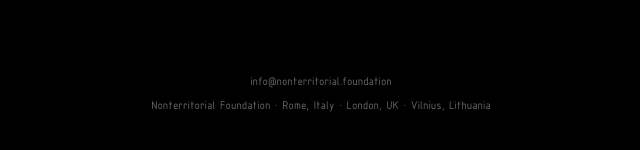
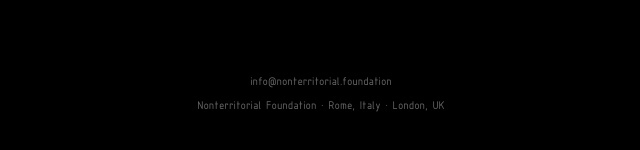
Before and after one commit to Non-territorial/nonterritorial_foundation, a Next.js app: page / in a window 1280 px wide. Shown: the part 1030-1180 px from the top of the page, without its empty margins (319-959 px from the left). Built offline with nearby package versions, Linux system fonts and the light colour scheme.

Commit message:
lituania via

```diff
--- /dev/null
+++ b/globals.d.ts
@@ -0,0 +1 @@
+declare module "*.css";
--- a/src/app/page.tsx
+++ b/src/app/page.tsx
@@ -75,7 +75,7 @@
             info@nonterritorial.foundation
           </a>
           <br />
-          Nonterritorial Foundation · Rome, Italy · London, UK · Vilnius, Lithuania
+          Nonterritorial Foundation · Rome, Italy · London, UK
         </footer>
       </div>
     </main>
```
